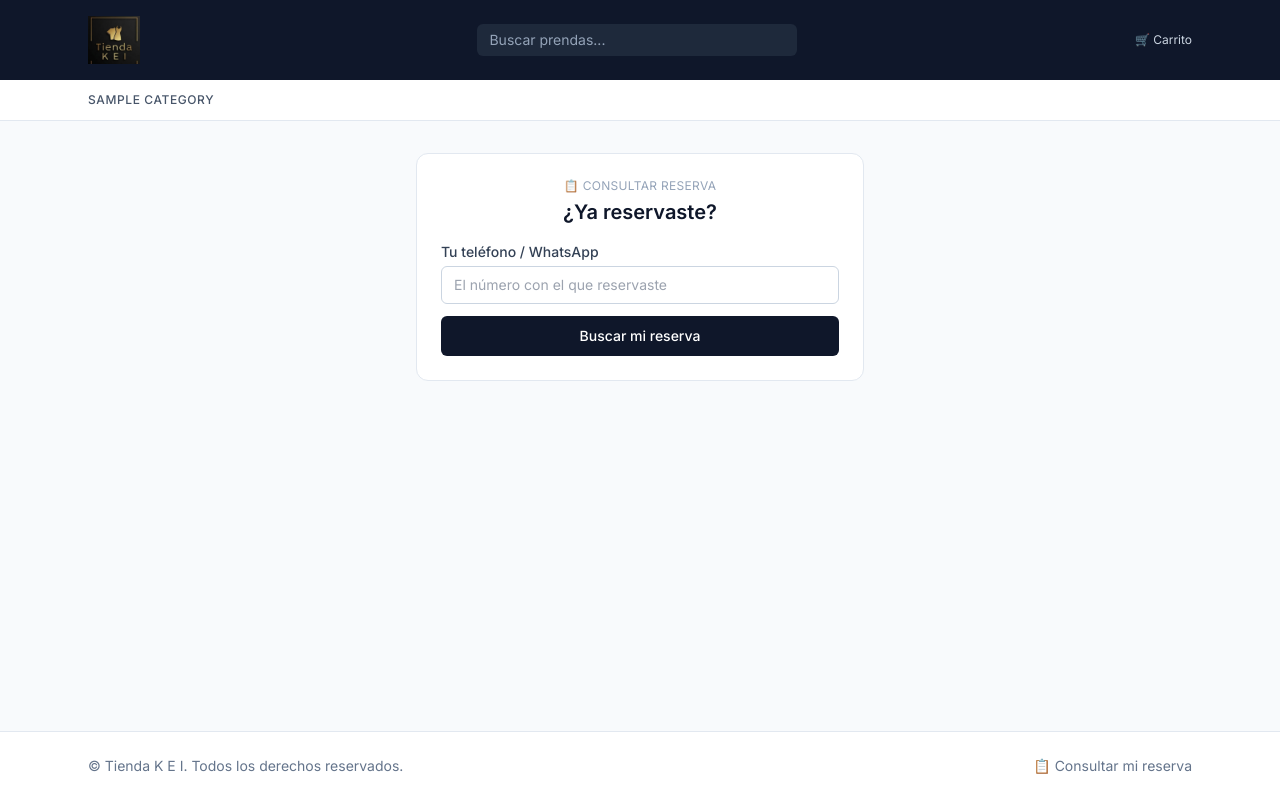
After one commit to fkconsulting235/clothingStore, a Django app: page /reservas/buscar/ in a window 1280 px wide. The commit adds this page. Run offline with Django 5.2, Linux system fonts and the light colour scheme; tables that the repository leaves empty hold one stand-in row (values such as "Sample post"); some libraries are stand-ins or nearby versions.

Commit message:
Permitir consultar y pagar una reserva perdida por teléfono
Si el cliente cierra o refresca la pantalla de confirmación de reserva
sin guardar el enlace, antes no había forma de recuperarla. Ahora
/reservas/buscar/ (enlazado en el pie de página de todo el sitio) deja
buscar por teléfono y muestra sus reservas activas con el botón
"Pagar en línea ahora", igual que en la confirmación original.

```diff
--- a/apps/reservations/forms.py
+++ b/apps/reservations/forms.py
@@ -23,3 +23,10 @@ class ReservationForm(forms.ModelForm):
             'customer_phone': 'Teléfono / WhatsApp',
             'quantity': 'Cantidad',
         }
+
+
+class ReservationLookupForm(forms.Form):
+    phone = forms.CharField(
+        label='Tu teléfono / WhatsApp',
+        widget=forms.TextInput(attrs={'placeholder': 'El número con el que reservaste', 'class': INPUT_CLASSES}),
+    )
--- a/apps/reservations/urls.py
+++ b/apps/reservations/urls.py
@@ -7,4 +7,5 @@ app_name = 'reservations'
 urlpatterns = [
     path('reservar/<int:variant_id>/', views.create_reservation, name='create'),
     path('confirmacion/<int:pk>/', views.reservation_confirmation, name='confirmation'),
+    path('buscar/', views.lookup_reservation, name='lookup'),
 ]
--- a/apps/reservations/views.py
+++ b/apps/reservations/views.py
@@ -1,9 +1,10 @@
 from django.db import transaction
 from django.shortcuts import get_object_or_404, redirect, render
+from django.utils import timezone
 
 from apps.catalog.models import ProductVariant
 
-from .forms import ReservationForm
+from .forms import ReservationForm, ReservationLookupForm
 from .models import Reservation
 
 
@@ -32,3 +33,20 @@ def create_reservation(request, variant_id):
 def reservation_confirmation(request, pk):
     reservation = get_object_or_404(Reservation, pk=pk)
     return render(request, 'reservations/confirmation.html', {'reservation': reservation})
+
+
+def lookup_reservation(request):
+    phone = request.GET.get('phone', '').strip()
+    reservations = []
+    searched = bool(phone)
+
+    if phone:
+        reservations = Reservation.objects.select_related('variant__product').filter(
+            customer_phone=phone, status=Reservation.STATUS_ACTIVE, expires_at__gt=timezone.now(),
+        )
+
+    return render(request, 'reservations/lookup.html', {
+        'form': ReservationLookupForm(initial={'phone': phone}),
+        'reservations': reservations,
+        'searched': searched,
+    })
--- a/templates/base.html
+++ b/templates/base.html
@@ -84,9 +84,12 @@
 <footer class="border-t border-slate-200 bg-white">
     <div class="max-w-6xl mx-auto px-4 sm:px-6 py-6 text-sm text-slate-500 flex flex-col sm:flex-row justify-between gap-2">
         <span>&copy; {{ STORE_NAME }}. Todos los derechos reservados.</span>
-        {% if WHATSAPP_NUMBER %}
-            <a href="https://wa.me/{{ WHATSAPP_NUMBER }}" target="_blank" rel="noopener" class="hover:text-slate-900 transition-colors">Escríbenos por WhatsApp</a>
-        {% endif %}
+        <div class="flex flex-col sm:flex-row gap-2 sm:gap-4">
+            <a href="{% url 'reservations:lookup' %}" class="hover:text-slate-900 transition-colors">📋 Consultar mi reserva</a>
+            {% if WHATSAPP_NUMBER %}
+                <a href="https://wa.me/{{ WHATSAPP_NUMBER }}" target="_blank" rel="noopener" class="hover:text-slate-900 transition-colors">Escríbenos por WhatsApp</a>
+            {% endif %}
+        </div>
     </div>
 </footer>
 
--- /dev/null
+++ b/templates/reservations/lookup.html
@@ -0,0 +1,43 @@
+{% extends "base.html" %}
+
+{% block content %}
+    <div class="max-w-md mx-auto">
+        <div class="bg-white border border-slate-200 rounded-xl p-6 mb-6">
+            <p class="text-xs uppercase tracking-wide text-slate-400 mb-1 text-center">📋 Consultar reserva</p>
+            <h1 class="text-xl font-semibold text-slate-900 mb-4 text-center">¿Ya reservaste?</h1>
+            <form method="get" class="space-y-3">
+                <div>
+                    <label for="{{ form.phone.id_for_label }}" class="block text-sm font-medium text-slate-700 mb-1">{{ form.phone.label }}</label>
+                    {{ form.phone }}
+                </div>
+                <button type="submit" class="w-full px-4 py-2.5 rounded-md bg-slate-900 text-white text-sm font-medium hover:bg-slate-800 hover:scale-[1.02] transition-all">Buscar mi reserva</button>
+            </form>
+        </div>
+
+        {% if searched %}
+            {% if reservations %}
+                <div class="space-y-3">
+                    {% for reservation in reservations %}
+                        <div class="bg-white border border-slate-200 rounded-xl p-5">
+                            <h2 class="text-base font-semibold text-slate-900">{{ reservation.variant.product.name }}</h2>
+                            <p class="text-sm text-slate-500 mb-1">{{ reservation.variant.color }} · {{ reservation.variant.size }} · Cantidad {{ reservation.quantity }}</p>
+                            <p class="text-xs text-slate-400 mb-4">Código {{ reservation.variant.sku }}</p>
+                            <div class="rounded-md bg-slate-50 border border-slate-200 px-3 py-2 text-xs text-slate-600 mb-4">
+                                Tienes hasta el <strong>{{ reservation.expires_at }}</strong> para pagarla.
+                            </div>
+                            <a href="{% url 'orders:checkout' reservation.variant.id %}?reservation_id={{ reservation.id }}" class="block w-full text-center px-4 py-2.5 rounded-md bg-slate-900 text-white text-sm font-medium hover:bg-slate-800 hover:scale-[1.02] transition-all">Pagar en línea ahora</a>
+                        </div>
+                    {% endfor %}
+                </div>
+            {% else %}
+                <div class="bg-white border border-slate-200 rounded-xl p-6 text-center">
+                    <p class="text-sm text-slate-600 mb-2">No encontramos ninguna reserva activa con ese número.</p>
+                    <p class="text-xs text-slate-400">Puede que ya haya vencido o que el número esté escrito distinto a como lo diste al reservar.</p>
+                    {% if WHATSAPP_NUMBER %}
+                        <a href="https://wa.me/{{ WHATSAPP_NUMBER }}" target="_blank" rel="noopener" class="inline-block mt-4 text-sm text-slate-700 hover:text-slate-900 underline">💬 Escríbenos por WhatsApp</a>
+                    {% endif %}
+                </div>
+            {% endif %}
+        {% endif %}
+    </div>
+{% endblock %}
```
